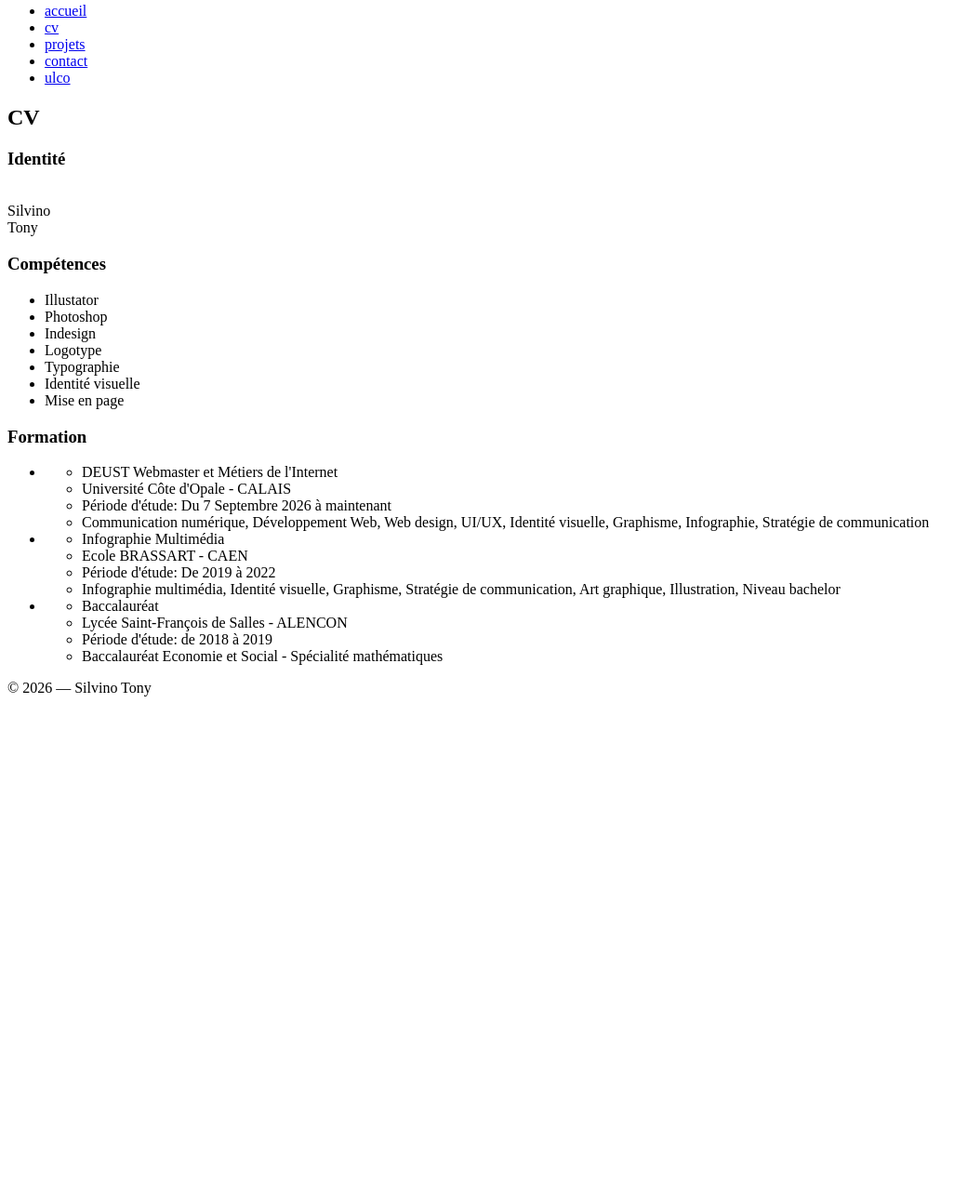
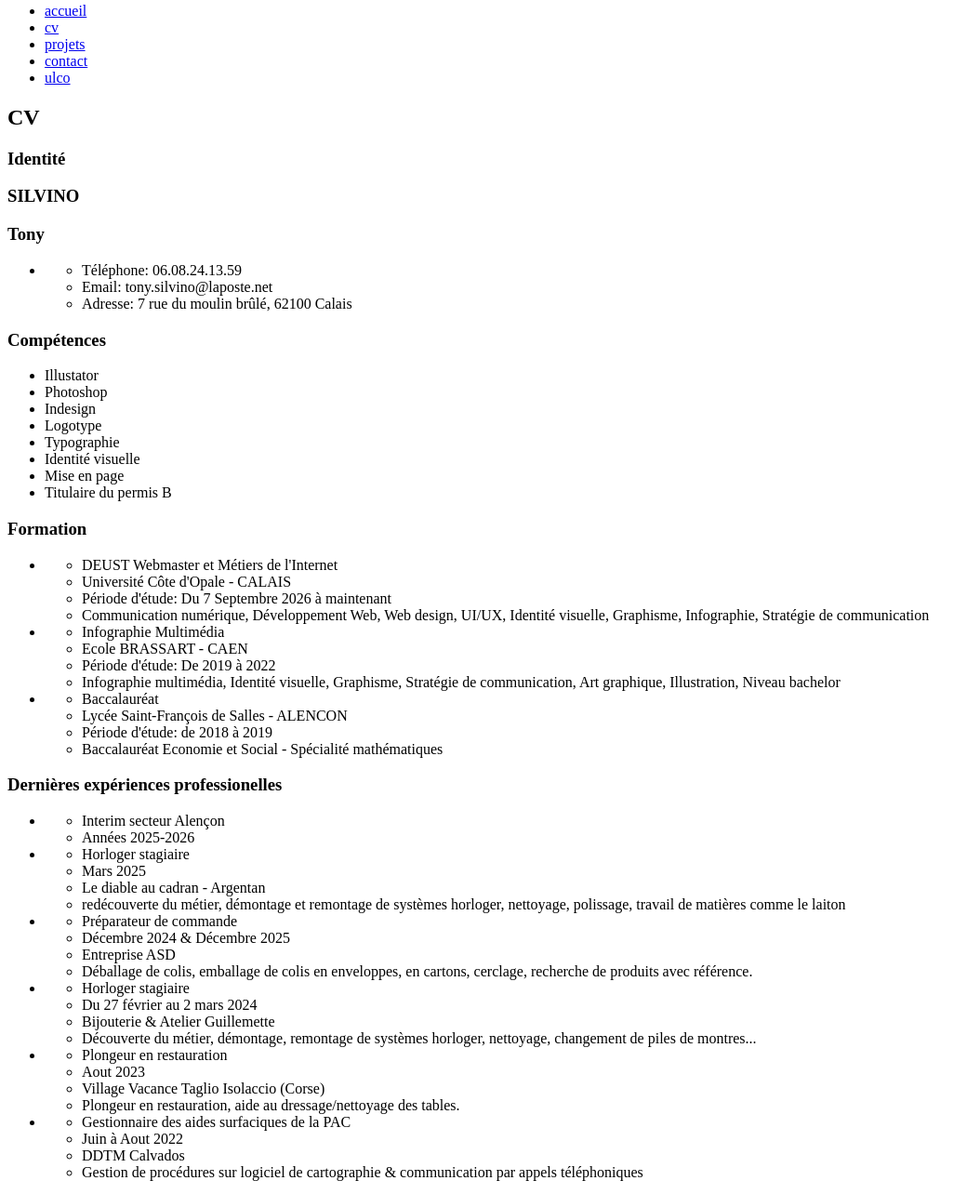
Before and after one commit to tonysilvinopro-hue/portfolio_deust_26_28, a plain HTML site: page cv.html in a window 1280 px wide. Shown: the part 77-1361 px from the top of the page at 93% size, without its empty margins (0-1054 px from the left). Before the commit the page ends 842 px from the top, so only its background shows below. Drawn offline with Linux system fonts and the light colour scheme.

Commit message:
avancée de l'html du cv, début de projet.html

```diff
--- a/cv.html
+++ b/cv.html
@@ -4,6 +4,7 @@
     <meta charset="UTF-8">
     <meta name="viewport" content="width=device-width, initial-scale=1.0">
     <title>Document</title>
+    <link rel="stylesheet" href="style.css">
 </head>
 <body>
     <header>
@@ -47,9 +48,27 @@
             <h2>CV</h2>
 
             <article>
-                <h3>Identité</h3><br>
-                Silvino <br>
-                Tony <br>
+                <h3>Identité</h3>
+                <h3>SILVINO</h3>
+                <h3>Tony</h3>
+
+                <ul>
+                    <li><ul>
+                        <li>
+                            Téléphone: 06.08.24.13.59
+                        </li>
+
+                        <li>
+                            Email: tony.silvino@laposte.net
+                        </li>
+
+                        <li>
+                            Adresse: 7 rue du moulin brûlé, 62100 Calais
+                        </li>
+                    </ul></li>
+                </ul>
+
+
             </article>
 
             <article>
@@ -83,6 +102,9 @@
                         Mise en page
                     </li>
 
+                    <li>
+                        Titulaire du permis B
+                    </li>
                 </ul>
             </article>
 
@@ -148,7 +170,114 @@
 
             </article>
 
+            <article>
+                <h3>Dernières expériences professionelles</h3>
+                <ul>
+                    <li><ul>
+                        <li>
+                            Interim secteur Alençon
+                        </li>
+
+                        <li>
+                            Années 2025-2026
+                        </li>
+                    </ul></li>
+
+                    <li><ul>
+                        <li>
+                            Horloger stagiaire
+                        </li>
+
+                        <li>
+                            Mars 2025
+                        </li>
+
+                        <li>
+                            Le diable au cadran - Argentan
+                        </li>
+
+                        <li>
+                            redécouverte du métier, démontage et remontage de systèmes horloger, nettoyage, polissage, travail de matières comme le laiton
+                        </li>
+                    </ul></li>
+
+                    <li><ul>
+                        <li>
+                            Préparateur de commande
+                        </li>
+
+                        <li>
+                            Décembre 2024 & Décembre 2025
+                        </li>
+
+                        <li>
+                            Entreprise ASD
+                        </li>
+
+                        <li>
+                        Déballage de colis, emballage de colis en enveloppes, en cartons, cerclage, recherche de produits avec référence.
+                        </li>
+                    </ul></li>
+
+                    <li><ul>
+                        <li>
+                            Horloger stagiaire
+                        </li>
+
+                        <li>
+                            Du 27 février au 2 mars 2024
+                        </li>
+
+                        <li>
+                            Bijouterie & Atelier Guillemette
+                        </li>
+
+                        <li>
+                            Découverte du métier, démontage, remontage de systèmes horloger, nettoyage, changement de piles de montres...
+                        </li>
+                    </ul></li>
+
+                    <li><ul>
+                        <li>
+                            Plongeur en restauration
+                        </li>
+
+                        <li>
+                            Aout 2023
+                        </li>
+
+                        <li>
+                            Village Vacance Taglio Isolaccio (Corse)
+                        </li>
+
+                        <li>
+                            Plongeur en restauration, aide au dressage/nettoyage des tables.
+                        </li>
+                    </ul></li>
+
+                    <li><ul>
+                        <li>
+                            Gestionnaire des aides surfaciques de la PAC
+                        </li>
+
+                        <li>
+                            Juin à Aout 2022
+                        </li>
+
+                        <li>
+                            DDTM Calvados
+                        </li>
+
+                        <li>
+                            Gestion de procédures sur logiciel de cartographie & communication par appels téléphoniques
+                        </li>
+                    </ul></li>
+                </ul>
+            </article>
+
         </section>
+
+        <img src="images/CV.png" alt="Aperçu du CV">
     </main>
     <footer>
         <p>© 2026 — Silvino Tony</p>
--- /dev/null
+++ b/style.css
@@ -0,0 +1,3 @@
+nav li {
+    background-color: bluevio2et;
+}
```
Also changed, not shown: index.html (+1 -0 lines), projets.html (+6 -0 lines), images/CV.png (added), 1 other file.
